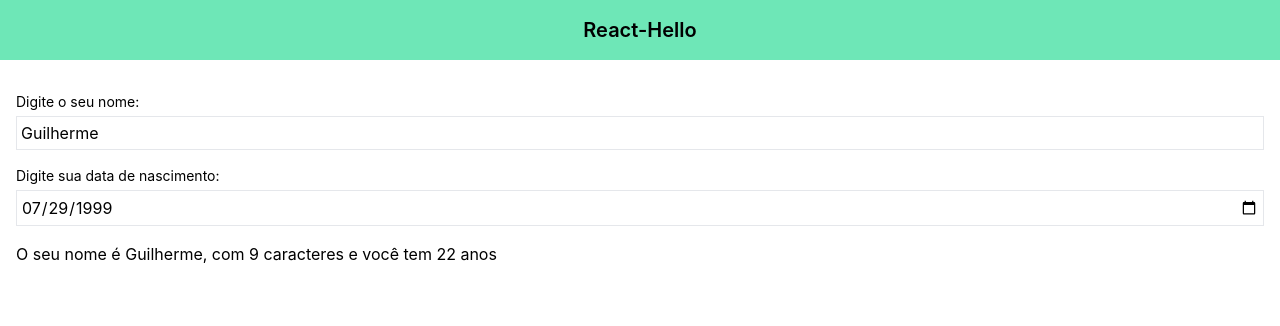
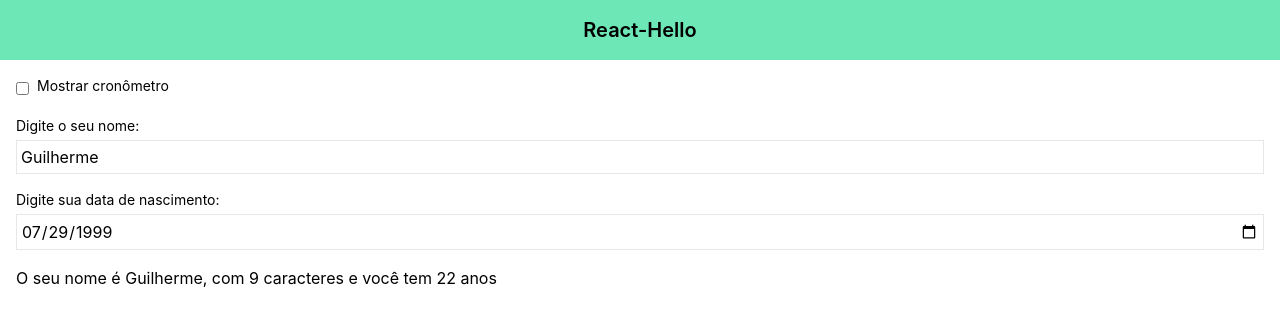
Before and after one commit to GuiNog29/React-Hello, a React (Create React App) app: page / in a window 1280 px wide. Shown: the top 326 px of the page. Built offline with nearby package versions, Linux system fonts and the light colour scheme.

Commit message:
Mostrando cronômetro ao selecionar CheckBox

```diff
--- a/src/App.js
+++ b/src/App.js
@@ -5,10 +5,13 @@
 import Main from './components/Main';
 import TextInput from './components/TextInput';
 import { getNewId } from './services/idService';
+import Timer from './components/Timer';
+import CheckBox from './components/CheckBoxInput';
 
 export default function App() {
   const [name, setName] = useState('Guilherme');
   const [birthDate, setbirthDate] = useState('1999-07-29');
+  const [showTimer, setshowTimer] = useState(false);
 
   useEffect(() => {
     document.title = name;
@@ -21,11 +24,25 @@
   function handleBirthDateChange(birthDate) {
     setbirthDate(birthDate);
   }
+  function toggleShowTimer() {
+    setshowTimer(currentShowTimer => !currentShowTimer);
+  }
 
   return (
     <>
       <Header>React-Hello</Header>
       <Main>
+        {showTimer && (
+          <div className="text-right mt-1">
+            <Timer />
+          </div>
+        )}
+
+        <CheckBox
+          labelDescrition="Mostrar cronômetro"
+          onCheckBoxChange={toggleShowTimer}
+        />
+
         <TextInput
           id={getNewId}
           labelDescrition="Digite o seu nome:"
--- /dev/null
+++ b/src/components/CheckBoxInput.js
@@ -0,0 +1,28 @@
+export default function CheckBoxInput({
+  labelDescrition = 'Descrição do CheckBox:',
+  inputValue = 'Valor padrão do input',
+  onCheckBoxChange = null,
+  id = 'id_input_checkbox',
+  autoFocus = false,
+}) {
+  function handleTimerChange() {
+    onCheckBoxChange();
+  }
+
+  return (
+    <div className="flex items-center space-x-2  flex-row m y-4">
+      <input
+        autoFocus={autoFocus}
+        id={id}
+        className="border p-1"
+        type="checkbox"
+        value={inputValue}
+        onChange={handleTimerChange}
+      />
+
+      <label className="text-sm mb-1" htmlFor={id}>
+        {labelDescrition}
+      </label>
+    </div>
+  );
+}
--- /dev/null
+++ b/src/components/Timer.js
@@ -0,0 +1,17 @@
+import { useEffect, useState } from 'react';
+
+export default function Timer() {
+  const [value, setValue] = useState(0);
+
+  useEffect(() => {
+    const interval = setInterval(() => {
+      setValue(currentValue => currentValue + 1);
+    }, 1000);
+
+    return () => {
+      clearInterval(interval);
+    };
+  }, []);
+
+  return <span className="bg-red-200 p-3 font-semibold">{value}</span>;
+}
```
